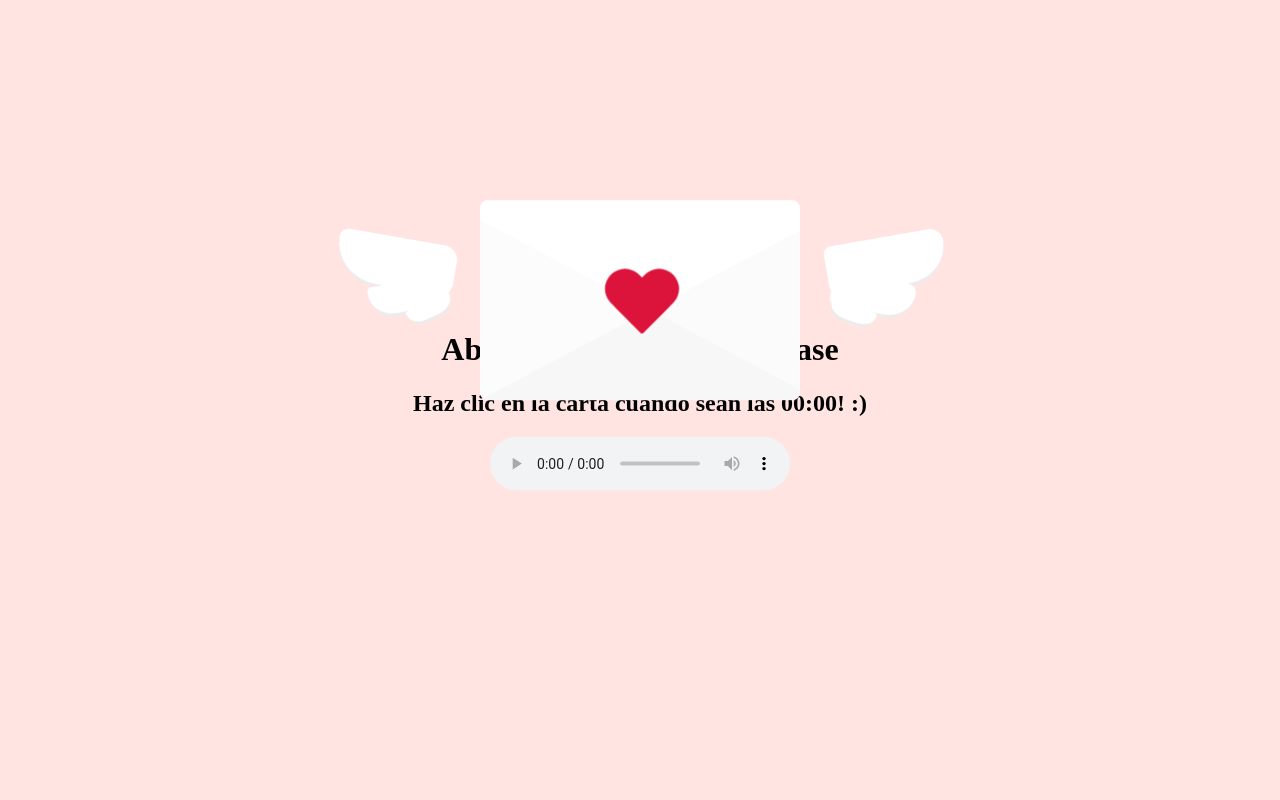
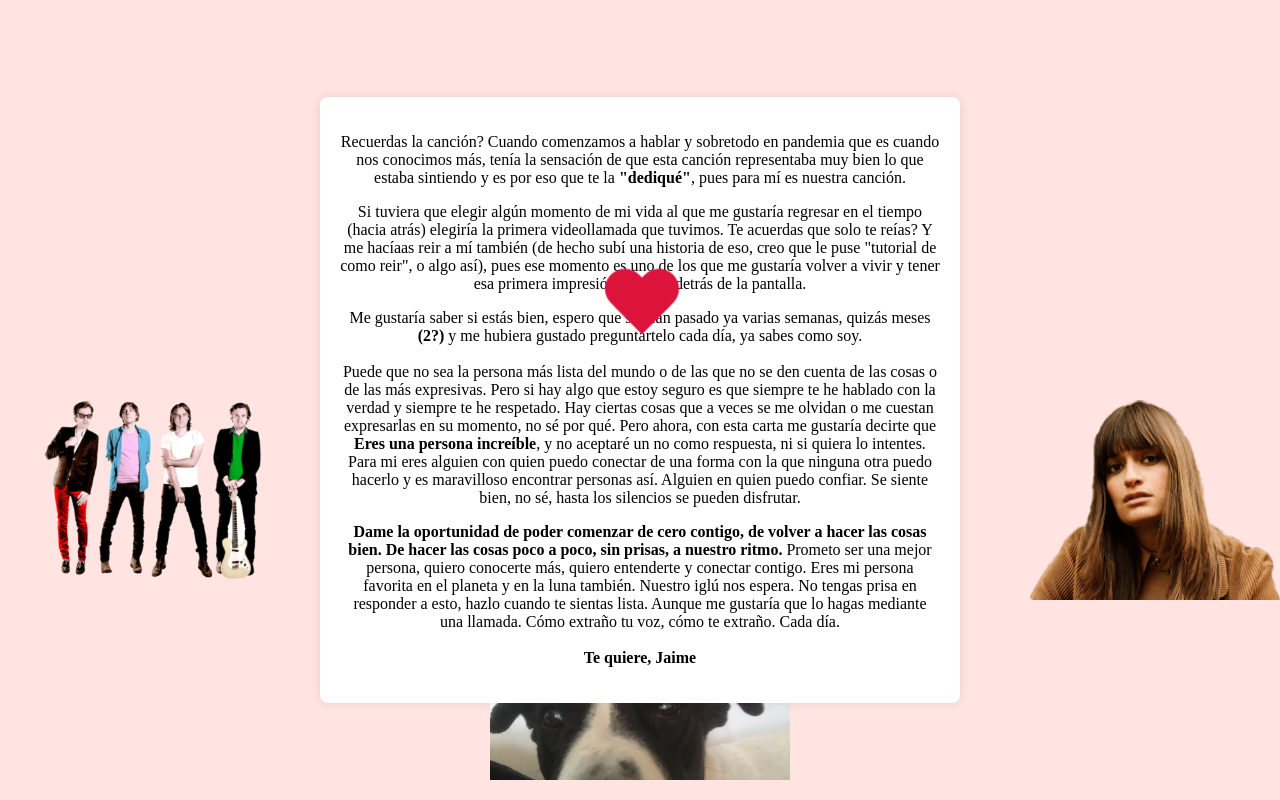
Before and after one commit to jrodriguezgo/love-letter, a plain HTML site: page docs/index.html in a window 1280 px wide. Both pictures are taken after a click on the element 640 px from the left and 300 px from the top of the page. Drawn offline with Linux system fonts and the light colour scheme.

Commit message:
version con texto mejorado

```diff
--- a/docs/index.html
+++ b/docs/index.html
@@ -6,9 +6,6 @@
     <link rel="stylesheet" href="main.css">
 </head>
 <body>
-    <div id="banner" class="hidden">
-        <p>La carta estará disponible a partir de las 00:00 horas.</p>
-    </div>
     <div id="audio-container">
         <h1>Abrir en el ordenador, please</h1>
         <h2>Haz clic en la carta cuando sean las 00:00! :)</h2>
@@ -35,22 +32,25 @@
                 también (de hecho subí una historia de eso, creo que le puse "tutorial de como reir", o algo así),
                 pues ese momento es uno de los que me gustaría volver a vivir y tener esa primera impresión de
                 verte detrás de la pantalla.</p>
-                No quiero hacer larga la "carta", lo primero, me gustaría saber si estás bien, espero que sí.
-                Han pasado ya varias semanas, quizás meses <strong>(2?)</strong> y me hubiera gustado preguntártelo
-                cada día, ya sabes como soy.
+                Me gustaría saber si estás bien, espero que sí. Han pasado ya varias semanas, quizás meses
+                <strong>(2?)</strong> y me hubiera gustado preguntártelo cada día, ya sabes como soy.
                 <br>
-                Mi cabeza siempre siempre está pensando, y hay ciertas palabras o pensamientos que a veces no puedo
-                o se me olvidan, o me cuestan expresarlas en su momento, no sé por qué. Me gustaría decirte cosas que
-                en su momento tal vez no te las dije, y siento que me quedo corto luego que pasan
-                los días pensando en ese momento.
                 <br>
-                <p>Eres una persona increíble, y no aceptaré un no como respuesta, ni si quiera lo intentes,
-                    para mi eres alguien con quien puedo conectar de una forma con la que ninguna otra puedo hacerlo
-                    (exceptuando familia, claro), y es maravilloso encontrar personas así. Se siente bien, no sé,
-                    hasta los silencios se pueden disfrutar.</p>
+                Puede que no sea la persona más lista del mundo o de las que no se den cuenta de las cosas o
+                de las más expresivas. Pero si hay algo que estoy seguro es que siempre te he hablado con la verdad
+                y siempre te he respetado. Hay ciertas cosas que a veces se me olvidan o
+                me cuestan expresarlas en su momento, no sé por qué. Pero ahora, con esta carta me gustaría decirte que
+                <strong>Eres una persona increíble</strong>, y no aceptaré un no como respuesta,
+                ni si quiera lo intentes.
+                Para mi eres alguien con quien puedo conectar de una forma con la que ninguna otra puedo hacerlo
+                y es maravilloso encontrar personas así. Alguien en quien puedo confiar. Se siente bien, no sé,
+                hasta los silencios se pueden disfrutar.</p>
                 <strong>Dame la oportunidad de poder comenzar de cero contigo, de volver a hacer las cosas bien.
                     De hacer las cosas poco a poco, sin prisas, a nuestro ritmo.</strong>
+                    Prometo ser una mejor persona, quiero conocerte más, quiero entenderte y conectar contigo.
                     Eres mi persona favorita en el planeta y en la luna también. Nuestro iglú nos espera.
+                    No tengas prisa en responder a esto, hazlo cuando te sientas lista. Aunque me gustaría que lo hagas
+                    mediante una llamada. Cómo extraño tu voz, cómo te extraño. Cada día.
                     <br>
                     <br>
                     <strong>Te quiere, Jaime</strong>
--- a/docs/script.js
+++ b/docs/script.js
@@ -16,7 +16,7 @@ function openEnvelope() {
 
     let now = new Date();
     const limitTime = new Date();
-    limitTime.setHours(7, 0, 0);
+    limitTime.setHours(0, 0, 0);
 
     if (now >= limitTime){
         document.getElementById('main-envelope').style.cursor = 'pointer';
```
